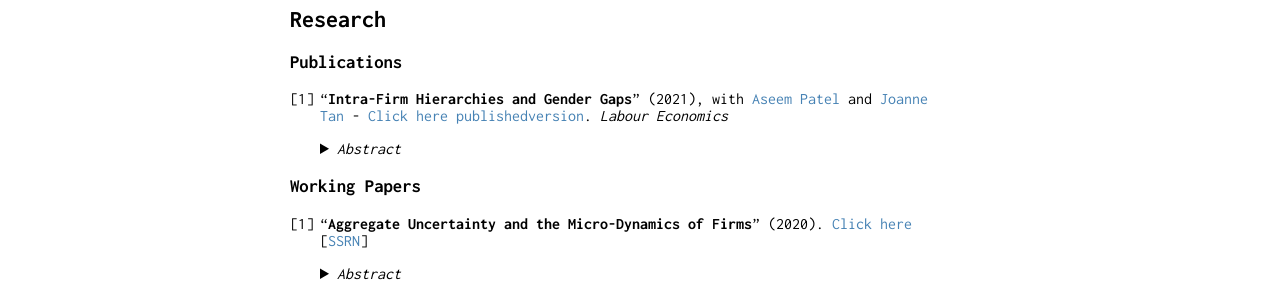
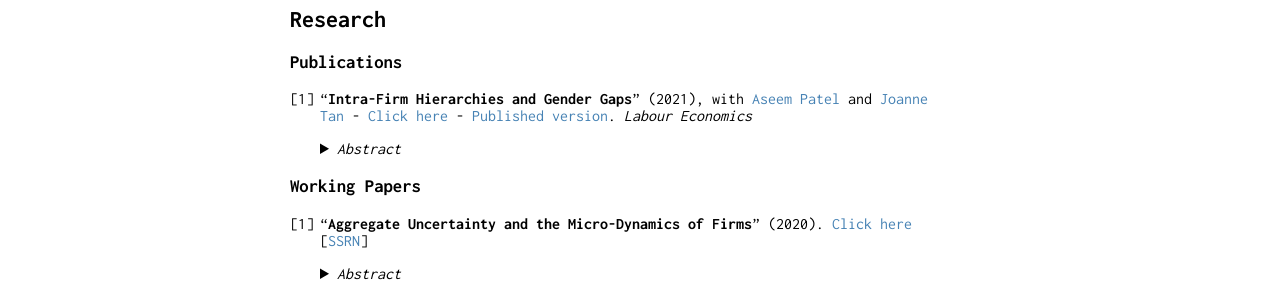
Before and after one commit to nicolodalvit/nicolodalvit.github.io, a Jekyll site: the page built from index.md, in a window 1280 px wide. Shown: the part 423-721 px from the top of the page. Built offline with Jekyll 4.4.1, drawn with Linux system fonts in a browser that asks for light colours; our own code applies the rules of GitHub Pages for plain Markdown files.

Commit message:
Update index.md

```diff
--- a/index.md
+++ b/index.md
@@ -22,7 +22,7 @@ You can download my [CV from here](CV_Dalvit.pdf).
 
 ### Publications
 
-1. "**Intra-Firm Hierarchies and Gender Gaps**" (2021), with [Aseem Patel](https://sites.google.com/view/aseempatel/home) and [Joanne Tan](https://sites.google.com/site/joanneyumintanphd/research) - [Click here](Gender_Paper.pdf) [publishedversion](https://www.sciencedirect.com/science/article/abs/pii/S0927537121000646#:~:text=Internal%20firm%20hierarchies%20play%20an%20important%20role%20in%20propagating%20gender%20gaps.&text=Changes%20in%20female%20representation%20at,differing%20impacts%20across%20firm%20hierarchies.&text=Statistically%20significant%20effects%20are%20found,top%20of%20the%20firm%20organization.). *Labour Economics*
+1. "**Intra-Firm Hierarchies and Gender Gaps**" (2021), with [Aseem Patel](https://sites.google.com/view/aseempatel/home) and [Joanne Tan](https://sites.google.com/site/joanneyumintanphd/research) - [Click here](Gender_Paper.pdf) - [Published version](https://www.sciencedirect.com/science/article/abs/pii/S0927537121000646#:~:text=Internal%20firm%20hierarchies%20play%20an%20important%20role%20in%20propagating%20gender%20gaps.&text=Changes%20in%20female%20representation%20at,differing%20impacts%20across%20firm%20hierarchies.&text=Statistically%20significant%20effects%20are%20found,top%20of%20the%20firm%20organization.). *Labour Economics*
 
     <details><summary> <i>Abstract</i> </summary>
     <p align="justify">
```
